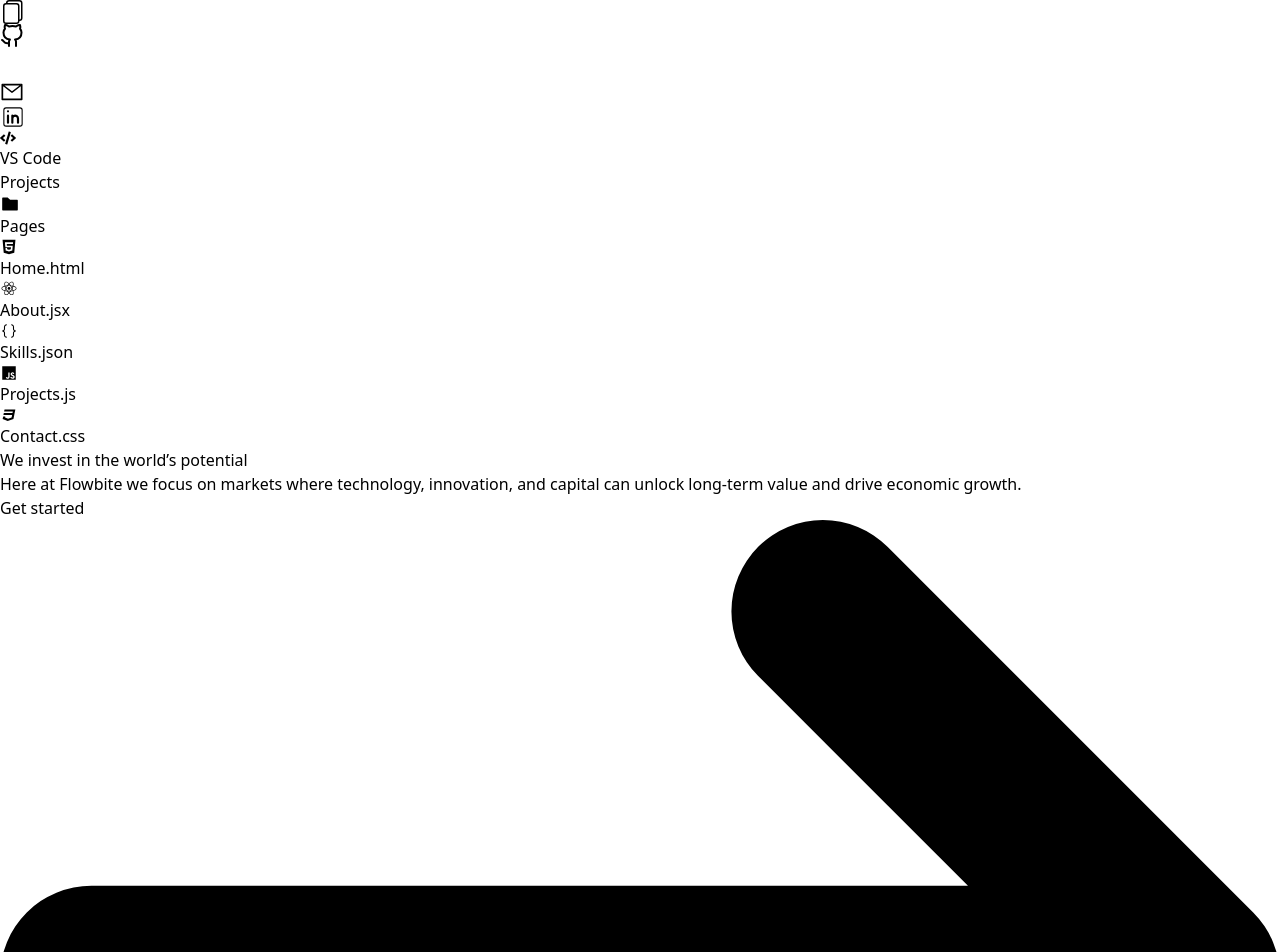
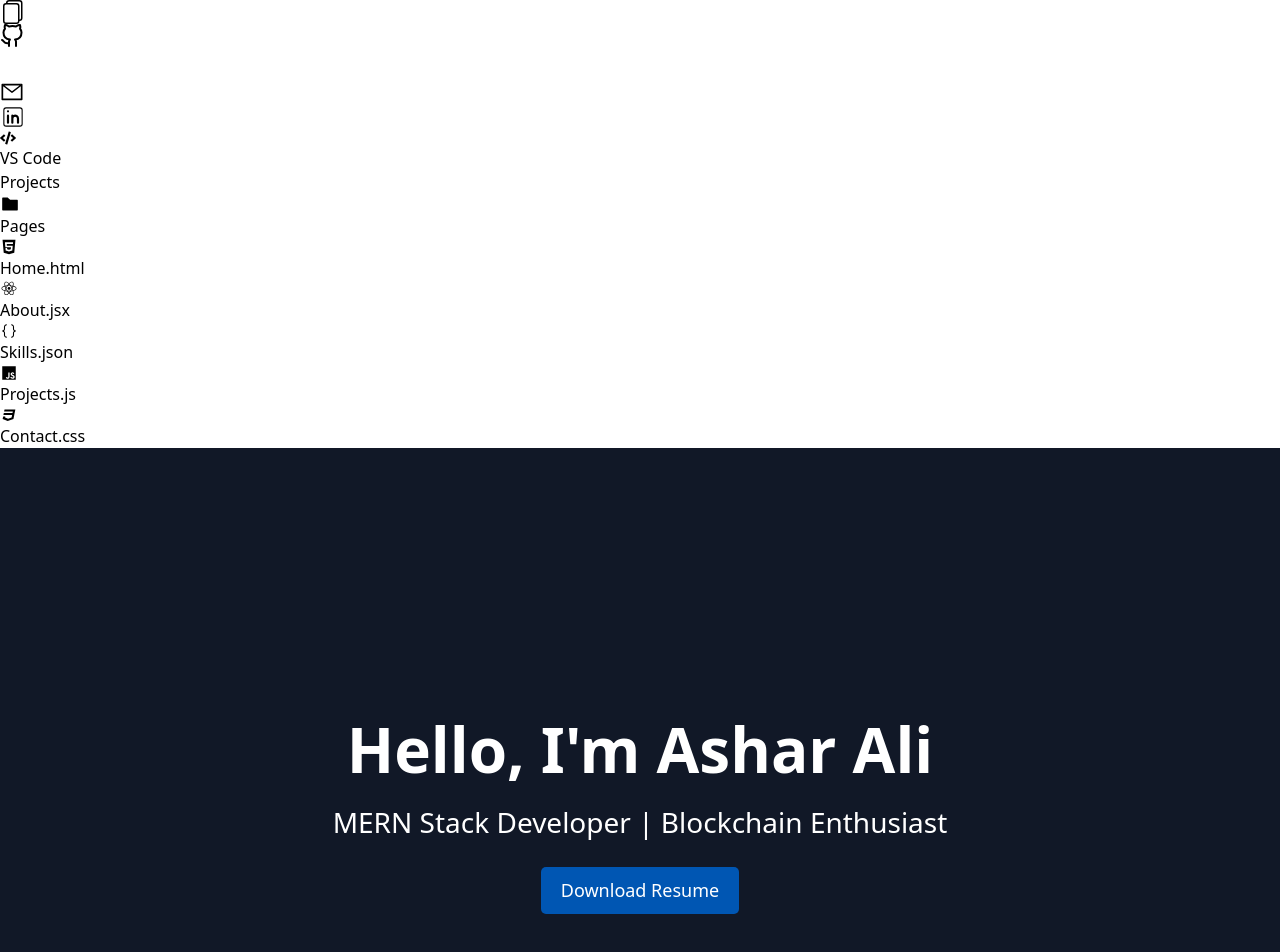
Before and after one commit to AsharAli999/portfolio, a React (Vite) app: page / in a window 1280 px wide. Shown: the top 952 px of the page. Built offline with nearby package versions, Linux system fonts and the light colour scheme; some icons are missing.

Commit message:
created home page

```diff
--- a/pages/About.jsx
+++ b/pages/About.jsx
@@ -1,11 +1,42 @@
-import React from 'react';
+import React, { useState } from 'react'
 
 const About = () => {
+  const [state, setstate] = useState(`
+1 import Info from 'info'
+2
+3    const About = () => {
+4      return (
+5        <div>
+6
+7          <h1>Introduction</h1>
+8
+9          <p>Hi, I am Ashar Ali. I am a Full Stack Web Developer with a passion for building
+10              robust and engaging web applications. Proficient in React.js, Next.js, Node.js,
+11              Express.js, MongoDB, and Mongoose.</p>
+12
+13         <h1>Education</h1>
+14
+15         <p>COMSATS Institute of Information and Technology
+16          Bachelor's degree, Computer Software Engineering
+17          Feb 2020 - Feb 2024</p>
+18
+20       </div>
+21     )
+22   }
+23   export default About
+  `);
+
+
   return (
-    <div className="p-4 bg-white dark:bg-gray-800 shadow">
-      <h1 className='text-yellow-500 text-lg'>About</h1>
+    <div className="p-4 bg-white dark:bg-gray-900 shadow h-full">
+      <p className='text-yellow-500 text-md'>
+        <pre className="text-yellow-500 text-md whitespace-pre-line">
+          {state}
+        </pre>
+
+      </p>
     </div>
-  );
-};
+  )
+}
 
-export default About;
+export default About
--- a/pages/Home.jsx
+++ b/pages/Home.jsx
@@ -1,28 +1,57 @@
 import React from 'react';
-import './index.css'
+
 const Home = () => {
+  const containerStyle = {
+    display: 'flex',
+    flexDirection: 'column',
+    alignItems: 'center',
+    justifyContent: 'center',
+    height: '90vh',
+    background: '#111827',
+    color: 'white',
+    textAlign: 'center',
+    padding: '0 12px',
+  };
+
+  const headingStyle = {
+    fontSize: '62px',
+    fontWeight: 'bold',
+    marginBottom: '5px',
+  };
+
+  const subTitleStyle = {
+    fontSize: '28px',
+    marginBottom: '24px',
+  };
+
+  const buttonStyle = {
+    backgroundColor: '#007bff',
+    color: 'white',
+    padding: '10px 20px',
+    borderRadius: '5px',
+    textDecoration: 'none',
+    fontSize: '18px',
+    transition: 'background-color 0.3s',
+  };
+
+  const buttonHoverStyle = {
+    backgroundColor: '#0056b3',
+  };
+
   return (
-
-
-    <section class="bg-white dark:bg-gray-900">
-      <div class="py-8 px-4 mx-auto max-w-screen-xl text-center lg:py-16">
-        <h1 class="mb-4 text-4xl font-extrabold tracking-tight leading-none text-gray-900 md:text-5xl lg:text-6xl dark:text-white">We invest in the world’s potential</h1>
-        <p class="mb-8 text-lg font-normal text-gray-500 lg:text-xl sm:px-16 lg:px-48 dark:text-gray-400">Here at Flowbite we focus on markets where technology, innovation, and capital can unlock long-term value and drive economic growth.</p>
-        <div class="flex flex-col space-y-4 sm:flex-row sm:justify-center sm:space-y-0 sm:space-x-4">
-          <a href="#" class="inline-flex justify-center items-center py-3 px-5 text-base font-medium text-center text-white rounded-lg bg-blue-700 hover:bg-blue-800 focus:ring-4 focus:ring-blue-300 dark:focus:ring-blue-900">
-            Get started
-            <svg class="w-3.5 h-3.5 ml-2" aria-hidden="true" xmlns="http://www.w3.org/2000/svg" fill="none" viewBox="0 0 14 10">
-              <path stroke="currentColor" stroke-linecap="round" stroke-linejoin="round" stroke-width="2" d="M1 5h12m0 0L9 1m4 4L9 9" />
-            </svg>
-          </a>
-          <a href="#" class="inline-flex justify-center items-center py-3 px-5 text-base font-medium text-center text-gray-900 rounded-lg border border-gray-300 hover:bg-gray-100 focus:ring-4 focus:ring-gray-100 dark:text-white dark:border-gray-700 dark:hover:bg-gray-700 dark:focus:ring-gray-800">
-            Learn more
-          </a>
-        </div>
-      </div>
-    </section>
-
-
+    <div style={containerStyle}>
+      <h1 style={headingStyle}>Hello, I'm Ashar Ali</h1>
+      <p style={subTitleStyle}>
+        MERN Stack Developer | Blockchain Enthusiast
+      </p>
+      <a
+        href="/ashar_ali_resume.pdf"
+        style={{ ...buttonStyle, ...buttonHoverStyle }}
+        download="ashar_ali_resume.pdf"
+      >
+        Download Resume
+      </a>
+    </div>
   );
 };
 
--- a/src/components/CollapsibleSidebar.jsx
+++ b/src/components/CollapsibleSidebar.jsx
@@ -6,6 +6,7 @@ import { BiLogoJavascript } from 'react-icons/bi';
 import { DiCss3Full } from 'react-icons/di';
 import { BsMarkdown } from 'react-icons/bs';
 import { AiFillFolder } from 'react-icons/ai';
+import { VscJson } from 'react-icons/vsc';
 import Home from '../../pages/Home';
 import Navbar from './Navbar';
 
@@ -27,9 +28,9 @@ const CollapsibleSidebar = () => {
       items: [
         { text: 'Home.html', link: '#', icon: <AiFillHtml5 size={18} className="mr-2 text-orange-600" /> },
         { text: 'About.jsx', link: '#', icon: <BiLogoReact size={18} className="mr-2 text-blue-500" /> },
-        { text: 'Skills.js', link: '#', icon: <BiLogoJavascript size={18} className="mr-2 text-yellow-500" /> },
-        { text: 'Projects.css', link: '#', icon: <DiCss3Full size={18} className="mr-2 text-blue-600" /> },
-        { text: 'Contact.md', link: '#', icon: <BsMarkdown size={18} className="mr-2 text-purple-600" /> },
+        { text: 'Skills.json', link: '#', icon: <VscJson size={18} className="mr-2 text-yellow-600" /> },
+        { text: 'Projects.js', link: '#', icon: <BiLogoJavascript size={18} className="mr-2 text-yellow-500" /> },
+        { text: 'Contact.css', link: '#', icon: <DiCss3Full size={18} className="mr-2 text-blue-500" /> },
       ],
     },
   ];
```
Also changed, not shown: 1 other file (tests, documents, lock files or other folders).
